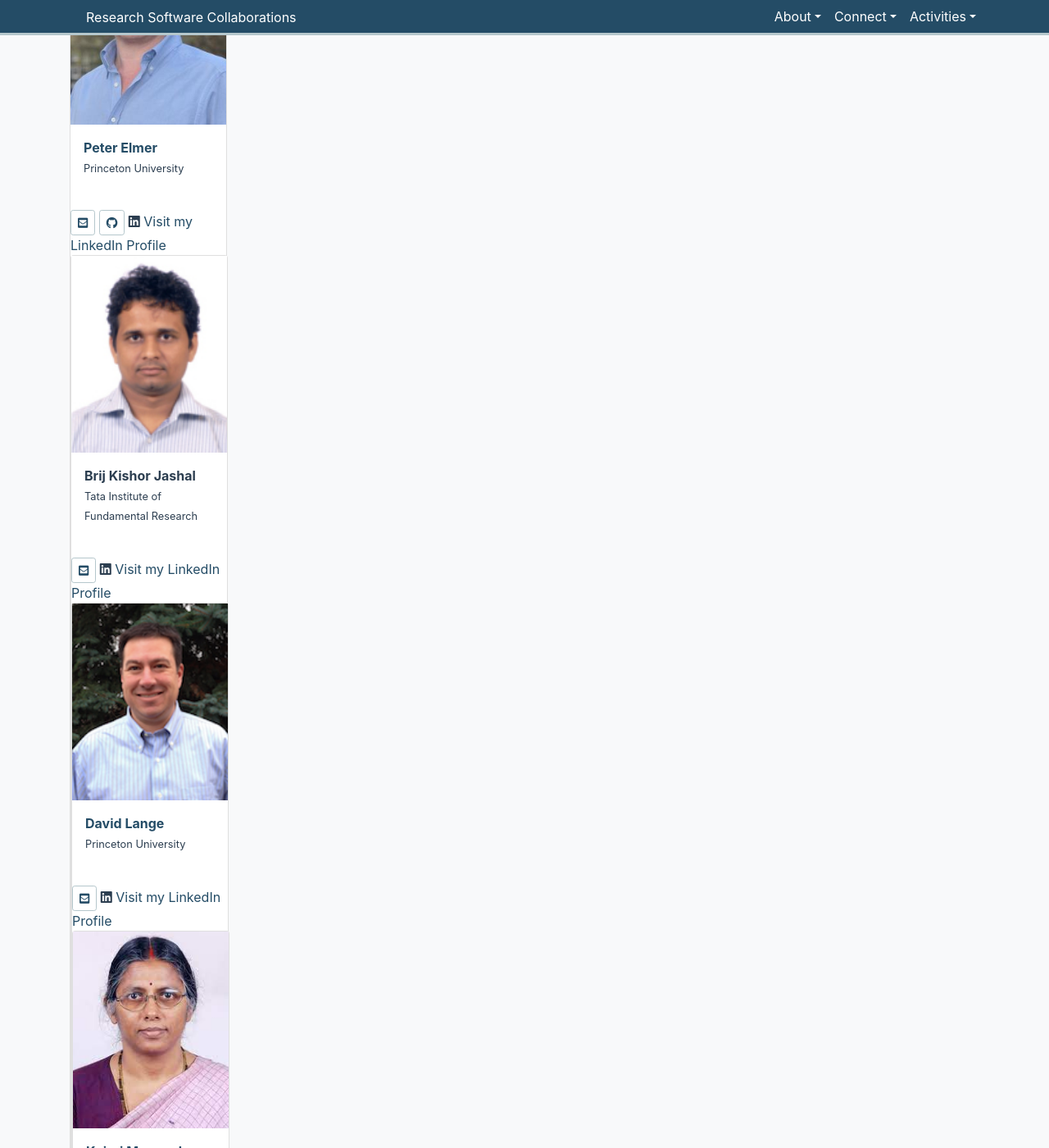
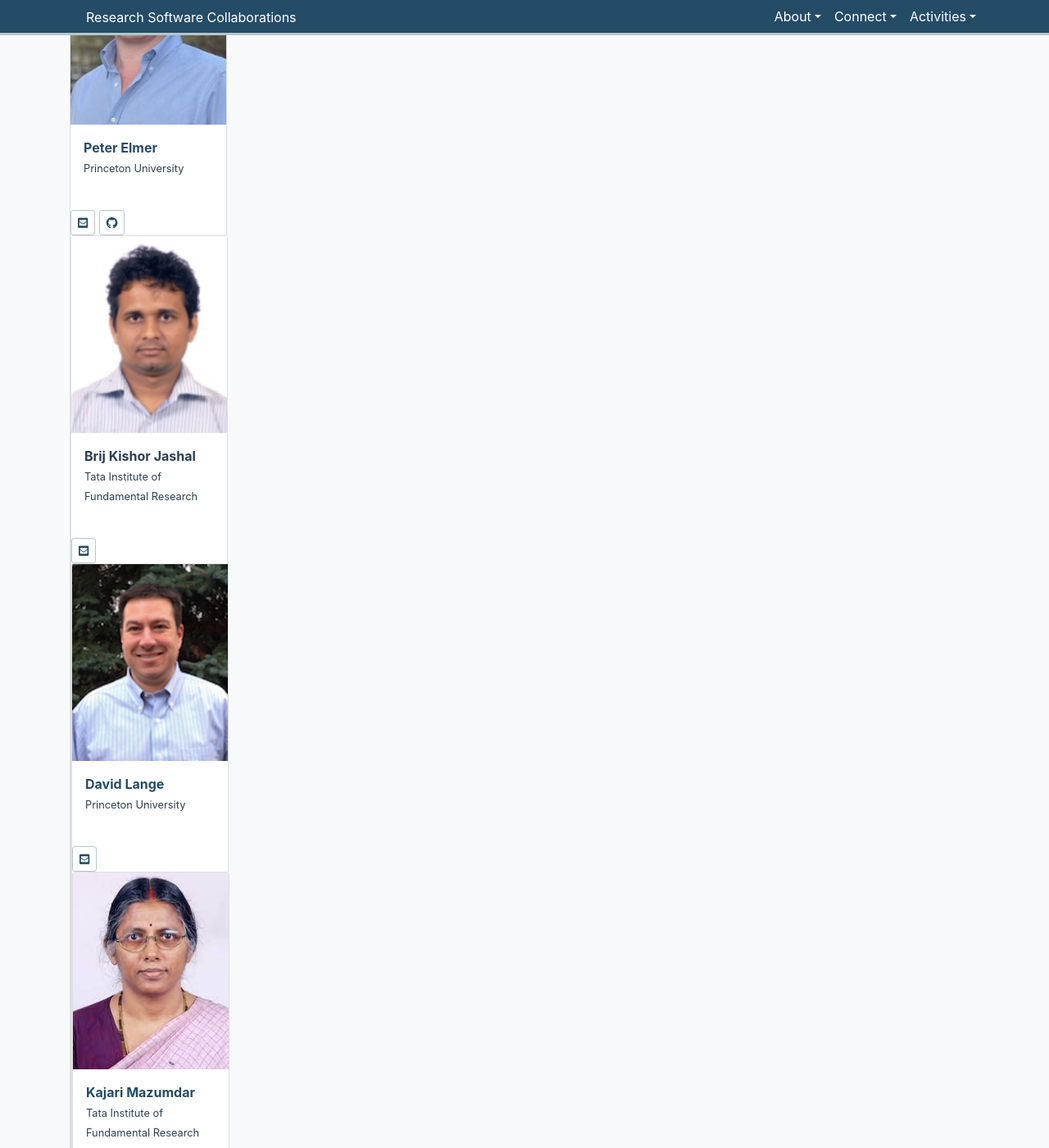
Before and after one commit to research-software-collaborations/research-software-collaborations.github.io, a Jekyll site: the page built from pages/about/team_alphabetical.md, in a window 1280 px wide and 1400 px high, scrolled down 332 px. Shown: the whole window at 82% size. Built offline with Jekyll 4.4.1, drawn with Linux system fonts in a browser that asks for light colours; cached includes are drawn as plain includes; some of the changed text lies outside the part shown.

Commit message:
removed stray extra text

```diff
--- a/_includes/standard_person_card.md
+++ b/_includes/standard_person_card.md
@@ -46,8 +46,6 @@
             </div>
            {% endif %}
 
-            <i class="fab fa-linkedin"></i><a href = "{{page.linkedin-profile}}"> Visit my LinkedIn Profile</a><br>
-
 <!--
           {% if include.person.twitter and include.person.twitter != blank %}
             <button type="button" class="btn btn-outline-secondary btn-sm">
```
